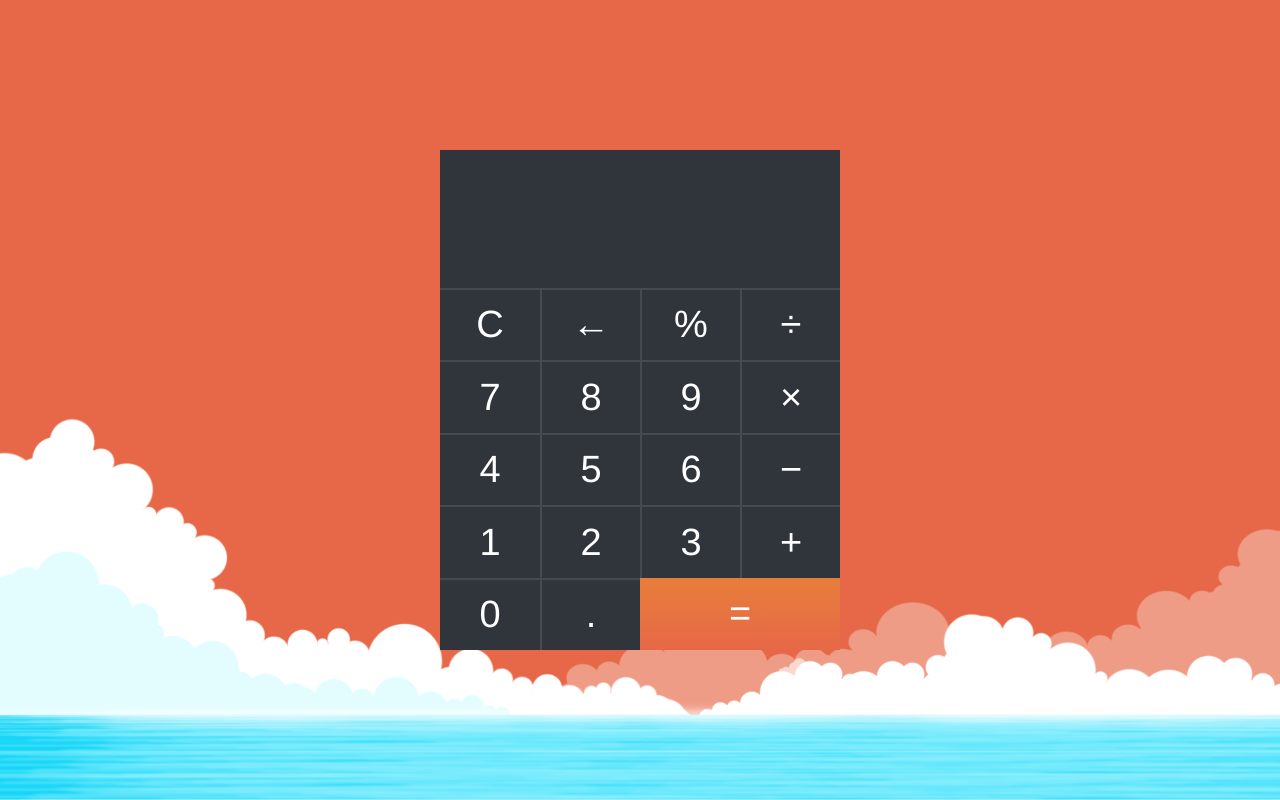
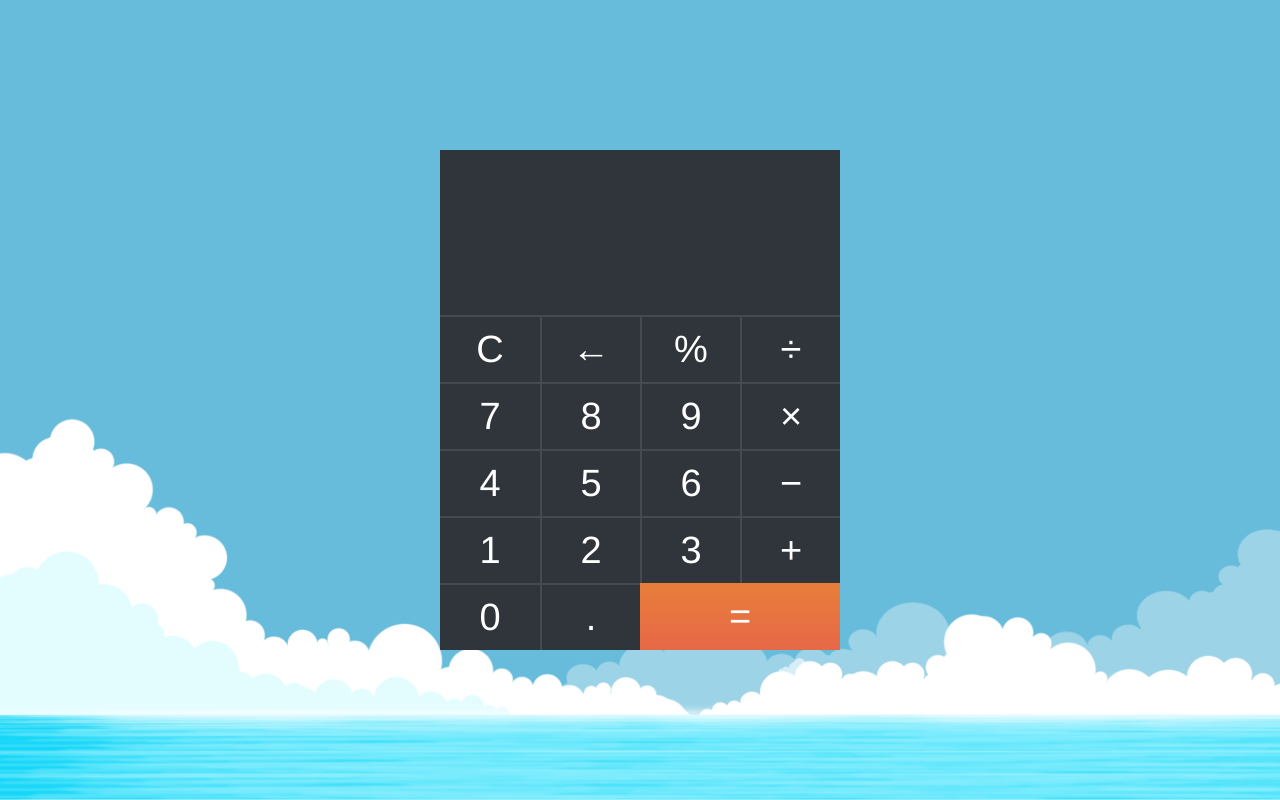
Before and after one commit to OmelDM/fcc_jscalclulator, a plain HTML site: page index.html in a window 1280 px wide. Drawn offline with Linux system fonts and the light colour scheme.

Commit message:
UI improvments

```diff
--- a/style.css
+++ b/style.css
@@ -21,7 +21,7 @@ div {
     background-repeat: no-repeat;
     background-position: bottom;
     background-size: cover;
-    background-color: #e76848;
+    background-color: #67BCDB;
   }
 }
 @media (min-height: 700px) {
@@ -72,10 +72,12 @@ div {
 }
 .previous {
   font-size: 0.9em;
+  line-height: 0.9em;
   color: #9d9ea2;
 }
 .current {
   font-size: 1.2em;
+  min-height: 1.2em;
 }
 .keyboard {
   flex-shrink: 0;
```
